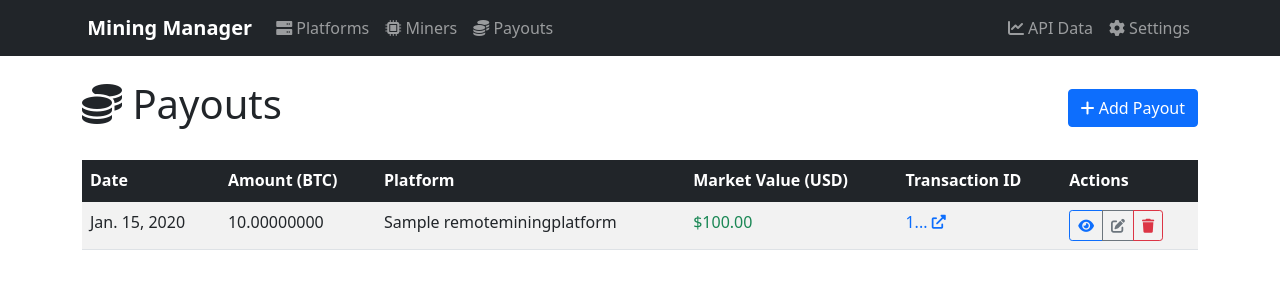
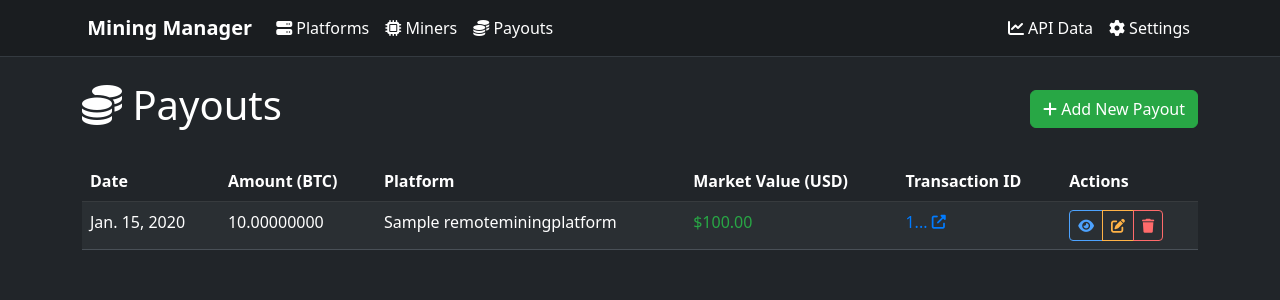
Before and after one commit to alexandre-pecorilla/Remote-Mining-Management-Platform, a Django app: page /payouts/ in a window 1280 px wide. Shown: the top 300 px of the page. Run offline with Django 5.2, Linux system fonts and the light colour scheme; tables that the repository leaves empty hold one stand-in row (values such as "Sample post").

Commit message:
UI Improvements: Enhanced button visibility and consistency
- Improved dark mode button colors for better visibility
- Fixed hard-to-see blue primary buttons in dark mode
- Enhanced success, warning, danger button contrast
- Made all 'Add New' buttons consistent (green btn-success)
- Fixed payout edit button to match miner/platform colors (orange)
- Added proper error message styling for both light/dark themes
- Removed unnecessary help text from dark mode toggle
- All action buttons now highly visible in both themes

```diff
--- /dev/null
+++ b/remote_mining_management_platform/mining/context_processors.py
@@ -0,0 +1,11 @@
+from .models import Settings
+
+def settings_context(request):
+    """Add settings to template context"""
+    try:
+        settings = Settings.objects.first()
+        if not settings:
+            settings = Settings.objects.create()
+        return {'settings': settings}
+    except:
+        return {'settings': None}
--- a/remote_mining_management_platform/mining/forms.py
+++ b/remote_mining_management_platform/mining/forms.py
@@ -107,12 +107,16 @@ class PayoutForm(forms.ModelForm):
 class SettingsForm(forms.ModelForm):
     class Meta:
         model = Settings
-        fields = ['coinmarketcap_api_key']
+        fields = ['coinmarketcap_api_key', 'dark_mode']
         widgets = {
             'coinmarketcap_api_key': forms.PasswordInput(attrs={
                 'class': 'form-control'
             }, render_value=True),
+            'dark_mode': forms.CheckboxInput(attrs={
+                'class': 'form-check-input'
+            }),
         }
         labels = {
             'coinmarketcap_api_key': 'CoinMarketCap API Key',
+            'dark_mode': 'Dark Mode',
         }
--- a/remote_mining_management_platform/mining/models.py
+++ b/remote_mining_management_platform/mining/models.py
@@ -136,8 +136,9 @@ class APIData(models.Model):
 
 
 class Settings(models.Model):
-    """Global application settings - singleton model"""
-    coinmarketcap_api_key = models.CharField(max_length=200, blank=True, null=True, help_text="CoinMarketCap API Key")
+    """Application settings - singleton model"""
+    coinmarketcap_api_key = models.CharField(max_length=255, blank=True, null=True, help_text="CoinMarketCap API Key for Bitcoin price data")
+    dark_mode = models.BooleanField(default=False, help_text="Enable dark mode theme")
     created_at = models.DateTimeField(auto_now_add=True)
     updated_at = models.DateTimeField(auto_now=True)
 
--- a/remote_mining_management_platform/remote_mining_management_platform/settings.py
+++ b/remote_mining_management_platform/remote_mining_management_platform/settings.py
@@ -63,6 +63,7 @@ TEMPLATES = [
                 'django.template.context_processors.request',
                 'django.contrib.auth.context_processors.auth',
                 'django.contrib.messages.context_processors.messages',
+                'mining.context_processors.settings_context',
             ],
         },
     },
@@ -117,6 +118,8 @@ USE_TZ = True
 # https://docs.djangoproject.com/en/5.2/howto/static-files/
 
 STATIC_URL = 'static/'
+STATIC_ROOT = BASE_DIR / 'staticfiles'
+STATICFILES_DIRS = [BASE_DIR / 'static']
 
 # Media files (User uploads)
 MEDIA_URL = '/media/'
--- /dev/null
+++ b/remote_mining_management_platform/static/css/dark-mode.css
@@ -0,0 +1,408 @@
+/* Light Mode Styles */
+.payout-amount {
+    color: #e67e22 !important;
+}
+
+/* Dark Mode Styles */
+[data-bs-theme="dark"] {
+    /* Background colors */
+    --bs-body-bg: #212529;
+    --bs-body-color: #ffffff;
+    --bs-card-bg: #2c3136;
+    --bs-navbar-bg: #1a1d20;
+    --bs-sidebar-bg: #1e2124;
+
+    /* Custom colors for dark mode */
+    --payout-orange: #ff8c42;
+    --success-green: #28a745;
+    --danger-red: #dc3545;
+    --warning-yellow: #ffc107;
+    --info-blue: #17a2b8;
+    --muted-color: #6c757d;
+}
+
+/* Body and main containers */
+[data-bs-theme="dark"] body {
+    background-color: var(--bs-body-bg);
+    color: var(--bs-body-color);
+}
+
+/* Navigation */
+[data-bs-theme="dark"] .navbar {
+    background-color: var(--bs-navbar-bg) !important;
+    border-bottom: 1px solid #343a40;
+}
+
+[data-bs-theme="dark"] .navbar-brand,
+[data-bs-theme="dark"] .navbar-nav .nav-link {
+    color: #ffffff !important;
+}
+
+[data-bs-theme="dark"] .navbar-nav .nav-link:hover {
+    color: #007bff !important;
+}
+
+/* Cards */
+[data-bs-theme="dark"] .card {
+    background-color: var(--bs-card-bg);
+    border-color: #495057;
+    color: var(--bs-body-color);
+}
+
+[data-bs-theme="dark"] .card-header {
+    background-color: #343a40;
+    border-color: #495057;
+    color: var(--bs-body-color);
+}
+
+[data-bs-theme="dark"] .card-footer {
+    background-color: #343a40;
+    border-color: #495057;
+}
+
+/* Tables */
+[data-bs-theme="dark"] .table {
+    color: var(--bs-body-color);
+}
+
+[data-bs-theme="dark"] .table-striped > tbody > tr:nth-of-type(odd) > td {
+    background-color: #2c3136;
+}
+
+[data-bs-theme="dark"] .table-hover > tbody > tr:hover > td {
+    background-color: #3c4043;
+}
+
+[data-bs-theme="dark"] .table-dark {
+    background-color: #1a1d20;
+    color: #ffffff;
+}
+
+/* Forms */
+[data-bs-theme="dark"] .form-control {
+    background-color: #343a40;
+    border-color: #495057;
+    color: var(--bs-body-color);
+}
+
+[data-bs-theme="dark"] .form-control:focus {
+    background-color: #3c4043;
+    border-color: #007bff;
+    box-shadow: 0 0 0 0.2rem rgba(0, 123, 255, 0.25);
+    color: var(--bs-body-color);
+}
+
+[data-bs-theme="dark"] .form-select {
+    background-color: #343a40;
+    border-color: #495057;
+    color: var(--bs-body-color);
+}
+
+[data-bs-theme="dark"] .form-check-input {
+    background-color: #343a40;
+    border-color: #495057;
+}
+
+[data-bs-theme="dark"] .form-check-input:checked {
+    background-color: #007bff;
+    border-color: #007bff;
+}
+
+/* Buttons */
+[data-bs-theme="dark"] .btn-outline-primary {
+    color: #4da3ff;
+    border-color: #4da3ff;
+    font-weight: 500;
+}
+
+[data-bs-theme="dark"] .btn-outline-primary:hover {
+    background-color: #4da3ff;
+    border-color: #4da3ff;
+    color: #000000;
+}
+
+[data-bs-theme="dark"] .btn-outline-secondary {
+    color: #adb5bd;
+    border-color: #adb5bd;
+    font-weight: 500;
+}
+
+[data-bs-theme="dark"] .btn-outline-secondary:hover {
+    background-color: #adb5bd;
+    border-color: #adb5bd;
+    color: #000000;
+}
+
+[data-bs-theme="dark"] .btn-outline-danger {
+    color: #ff6b6b;
+    border-color: #ff6b6b;
+    font-weight: 500;
+}
+
+[data-bs-theme="dark"] .btn-outline-danger:hover {
+    background-color: #ff6b6b;
+    border-color: #ff6b6b;
+    color: #000000;
+}
+
+[data-bs-theme="dark"] .btn-outline-warning {
+    color: #ffb347;
+    border-color: #ffb347;
+    font-weight: 500;
+}
+
+[data-bs-theme="dark"] .btn-outline-warning:hover {
+    background-color: #ffb347;
+    border-color: #ffb347;
+    color: #000000;
+}
+
+[data-bs-theme="dark"] .btn-outline-info {
+    color: #54c5f0;
+    border-color: #54c5f0;
+    font-weight: 500;
+}
+
+[data-bs-theme="dark"] .btn-outline-info:hover {
+    background-color: #54c5f0;
+    border-color: #54c5f0;
+    color: #000000;
+}
+
+/* Solid buttons for better contrast */
+[data-bs-theme="dark"] .btn-primary {
+    background-color: #0d6efd;
+    border-color: #0d6efd;
+    color: #ffffff;
+    font-weight: 500;
+}
+
+[data-bs-theme="dark"] .btn-primary:hover {
+    background-color: #0b5ed7;
+    border-color: #0a58ca;
+    color: #ffffff;
+}
+
+[data-bs-theme="dark"] .btn-secondary {
+    background-color: #adb5bd;
+    border-color: #adb5bd;
+    color: #000000;
+    font-weight: 500;
+}
+
+[data-bs-theme="dark"] .btn-secondary:hover {
+    background-color: #95a5a6;
+    border-color: #95a5a6;
+    color: #000000;
+}
+
+[data-bs-theme="dark"] .btn-danger {
+    background-color: #ff6b6b;
+    border-color: #ff6b6b;
+    color: #000000;
+    font-weight: 500;
+}
+
+[data-bs-theme="dark"] .btn-danger:hover {
+    background-color: #ff5252;
+    border-color: #ff5252;
+    color: #000000;
+}
+
+[data-bs-theme="dark"] .btn-success {
+    background-color: #28a745;
+    border-color: #28a745;
+    color: #ffffff;
+    font-weight: 500;
+}
+
+[data-bs-theme="dark"] .btn-success:hover {
+    background-color: #218838;
+    border-color: #1e7e34;
+    color: #ffffff;
+}
+
+[data-bs-theme="dark"] .btn-outline-success {
+    color: #28a745;
+    border-color: #28a745;
+    font-weight: 500;
+}
+
+[data-bs-theme="dark"] .btn-outline-success:hover {
+    background-color: #28a745;
+    border-color: #28a745;
+    color: #ffffff;
+}
+
+/* Alerts - Light mode */
+.alert-error {
+    background-color: #f8d7da;
+    border-color: #f5c6cb;
+    color: #721c24;
+    border: 1px solid #f5c6cb;
+    border-radius: 0.375rem;
+    padding: 0.75rem 1.25rem;
+}
+
+.alert-error .btn-close {
+    color: #721c24;
+}
+
+/* Alerts - Dark mode */
+[data-bs-theme="dark"] .alert-info {
+    background-color: #0f3460;
+    border-color: #0a2e5c;
+    color: #b8daff;
+    border: 1px solid #0a2e5c;
+}
+
+[data-bs-theme="dark"] .alert-warning {
+    background-color: #664d03;
+    border-color: #5d4504;
+    color: #ffecb5;
+    border: 1px solid #5d4504;
+}
+
+[data-bs-theme="dark"] .alert-danger {
+    background-color: #58151c;
+    border-color: #4c0e13;
+    color: #f8d7da;
+    border: 1px solid #4c0e13;
+}
+
+[data-bs-theme="dark"] .alert-error {
+    background-color: #58151c;
+    border-color: #4c0e13;
+    color: #f8d7da;
+    border: 1px solid #4c0e13;
+}
+
+[data-bs-theme="dark"] .alert-success {
+    background-color: #0f2f18;
+    border-color: #0a2415;
+    color: #d1eddb;
+    border: 1px solid #0a2415;
+}
+
+[data-bs-theme="dark"] .alert-error .btn-close,
+[data-bs-theme="dark"] .alert-danger .btn-close {
+    filter: invert(1) grayscale(100%) brightness(200%);
+}
+
+/* Text colors */
+[data-bs-theme="dark"] .text-muted {
+    color: var(--muted-color) !important;
+}
+
+[data-bs-theme="dark"] .text-success {
+    color: var(--success-green) !important;
+}
+
+[data-bs-theme="dark"] .text-danger {
+    color: var(--danger-red) !important;
+}
+
+[data-bs-theme="dark"] .text-warning {
+    color: var(--warning-yellow) !important;
+}
+
+[data-bs-theme="dark"] .text-info {
+    color: var(--info-blue) !important;
+}
+
+[data-bs-theme="dark"] .text-primary {
+    color: #007bff !important;
+}
+
+/* Custom payout amount color */
+[data-bs-theme="dark"] .payout-amount {
+    color: var(--payout-orange) !important;
+}
+
+/* Links */
+[data-bs-theme="dark"] a {
+    color: #007bff;
+}
+
+[data-bs-theme="dark"] a:hover {
+    color: #0056b3;
+}
+
+/* Code blocks */
+[data-bs-theme="dark"] code {
+    background-color: #343a40;
+    color: #e83e8c;
+}
+
+/* Pagination */
+[data-bs-theme="dark"] .page-link {
+    background-color: var(--bs-card-bg);
+    border-color: #495057;
+    color: var(--bs-body-color);
+}
+
+[data-bs-theme="dark"] .page-link:hover {
+    background-color: #3c4043;
+    border-color: #6c757d;
+    color: var(--bs-body-color);
+}
+
+[data-bs-theme="dark"] .page-item.active .page-link {
+    background-color: #007bff;
+    border-color: #007bff;
+    color: #ffffff;
+}
+
+/* Borders */
+[data-bs-theme="dark"] .border {
+    border-color: #495057 !important;
+}
+
+[data-bs-theme="dark"] .border-danger {
+    border-color: var(--danger-red) !important;
+}
+
+/* Dropdown menus */
+[data-bs-theme="dark"] .dropdown-menu {
+    background-color: var(--bs-card-bg);
+    border-color: #495057;
+}
+
+[data-bs-theme="dark"] .dropdown-item {
+    color: var(--bs-body-color);
+}
+
+[data-bs-theme="dark"] .dropdown-item:hover {
+    background-color: #3c4043;
+    color: var(--bs-body-color);
+}
+
+/* Custom components */
+[data-bs-theme="dark"] .bg-transparent {
+    background-color: transparent !important;
+}
+
+/* List group */
+[data-bs-theme="dark"] .list-group-item {
+    background-color: var(--bs-card-bg);
+    border-color: #495057;
+    color: var(--bs-body-color);
+}
+
+[data-bs-theme="dark"] .list-group-item:hover {
+    background-color: #3c4043;
+}
+
+/* Modal */
+[data-bs-theme="dark"] .modal-content {
+    background-color: var(--bs-card-bg);
+    color: var(--bs-body-color);
+}
+
+[data-bs-theme="dark"] .modal-header {
+    border-color: #495057;
+}
+
+[data-bs-theme="dark"] .modal-footer {
+    border-color: #495057;
+}
--- a/remote_mining_management_platform/templates/base.html
+++ b/remote_mining_management_platform/templates/base.html
@@ -1,11 +1,13 @@
+{% load static %}
 <!DOCTYPE html>
-<html lang="en">
+<html lang="en" data-bs-theme="{% if settings.dark_mode %}dark{% else %}light{% endif %}">
 <head>
     <meta charset="UTF-8">
     <meta name="viewport" content="width=device-width, initial-scale=1.0">
     <title>{% block title %}Remote Mining Management Platform{% endblock %}</title>
-    <link href="https://cdn.jsdelivr.net/npm/bootstrap@5.1.3/dist/css/bootstrap.min.css" rel="stylesheet">
-    <link href="https://cdnjs.cloudflare.com/ajax/libs/font-awesome/6.0.0/css/all.min.css" rel="stylesheet">
+    <link href="https://cdn.jsdelivr.net/npm/bootstrap@5.3.0/dist/css/bootstrap.min.css" rel="stylesheet">
+    <link href="https://cdnjs.cloudflare.com/ajax/libs/font-awesome/6.4.0/css/all.min.css" rel="stylesheet">
+    <link href="{% static 'css/dark-mode.css' %}" rel="stylesheet">
     <style>
         .navbar-brand {
             font-weight: bold;
--- a/remote_mining_management_platform/templates/mining/payout_detail.html
+++ b/remote_mining_management_platform/templates/mining/payout_detail.html
@@ -32,7 +32,7 @@
                     <div class="col-md-6">
                         <div class="mb-3">
                             <strong>Payout Amount:</strong>
-                            <div class="fs-5" style="color: #e67e22;">
+                            <div class="fs-5 payout-amount">
                                 <i class="fab fa-bitcoin"></i> {{ payout.payout_amount|floatformat:8 }} BTC
                             </div>
                         </div>
--- a/remote_mining_management_platform/templates/mining/payout_list.html
+++ b/remote_mining_management_platform/templates/mining/payout_list.html
@@ -7,8 +7,8 @@
 {% block content %}
 <div class="d-flex justify-content-between align-items-center mb-4">
     <h1><i class="fas fa-coins"></i> Payouts</h1>
-    <a href="{% url 'payout_add' %}" class="btn btn-primary">
-        <i class="fas fa-plus"></i> Add Payout
+    <a href="{% url 'payout_add' %}" class="btn btn-success">
+        <i class="fas fa-plus"></i> Add New Payout
     </a>
 </div>
 
@@ -59,7 +59,7 @@
                             <a href="{% url 'payout_detail' payout.pk %}" class="btn btn-outline-primary btn-sm">
                                 <i class="fas fa-eye"></i>
                             </a>
-                            <a href="{% url 'payout_edit' payout.pk %}" class="btn btn-outline-secondary btn-sm">
+                            <a href="{% url 'payout_edit' payout.pk %}" class="btn btn-outline-warning btn-sm">
                                 <i class="fas fa-edit"></i>
                             </a>
                             <a href="{% url 'payout_delete' payout.pk %}" class="btn btn-outline-danger btn-sm">
```
Also changed, not shown: remote_mining_management_platform/templates/mining/settings.html (+13 -1 lines), remote_mining_management_platform/mining/migrations/0010_settings_dark_mode_and_more.py (added).
